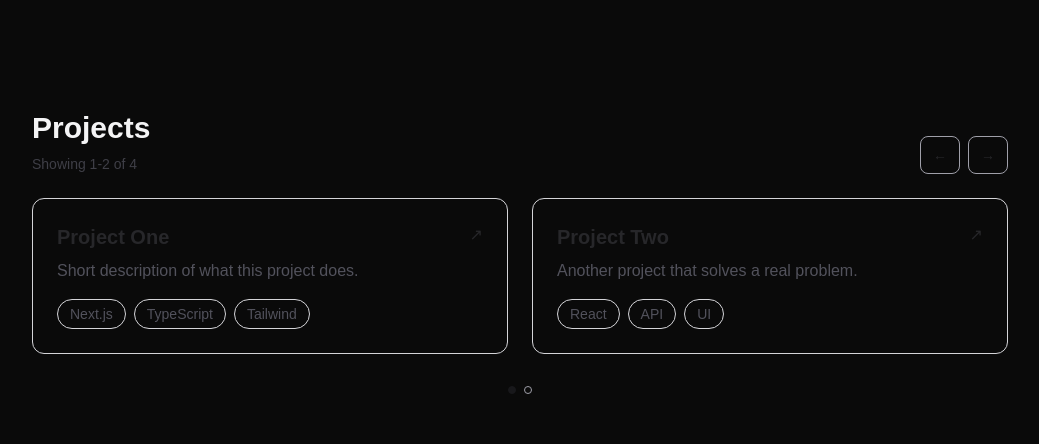
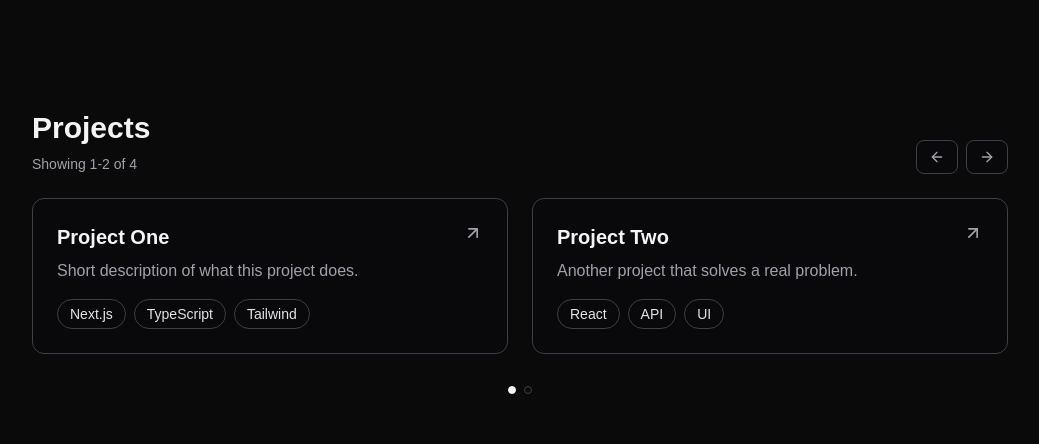
Before and after one commit to Coolguy4123/Portfolio, a Next.js app: page / in a window 1280 px wide. Shown: the part 1260-1704 px from the top of the page, without its empty margins (120-1159 px from the left). Built offline with nearby package versions, Linux system fonts and the light colour scheme.

Commit message:
Fixed project section theme colors

```diff
--- a/app/components/ProjectSection.tsx
+++ b/app/components/ProjectSection.tsx
@@ -1,6 +1,7 @@
 "use client";
 
 import { useMemo, useState } from "react";
+import { ArrowLeft, ArrowRight, ArrowUpRight } from "lucide-react";
 
 type Project = {
   title: string;
@@ -23,16 +24,23 @@ export default function ProjectSection({ projects }: { projects: Project[] }) {
   const prev = () => setPage((p) => (p - 1 + totalPages) % totalPages);
   const next = () => setPage((p) => (p + 1) % totalPages);
 
+  // Theme for light/dark theme
+  const card = "bg-[rgb(var(--card))] border-[rgb(var(--border))]";
+  const heading = "text-[rgb(var(--fg))]";
+  const muted = "text-[rgb(var(--muted))]";
+  const chip = "border-[rgb(var(--border))] text-[rgb(var(--chip))]";
+  const ringHover = "hover:border-[rgb(var(--fg))]/30";
+
   return (
     <section id="projects" className="scroll-mt-24 space-y-6">
       {/* Header */}
       <div className="flex items-end justify-between gap-4">
         <div className="space-y-2">
-          <h2 className="text-3xl font-bold">Projects</h2>
+          <h2 className={`text-3xl font-bold ${heading}`}>Projects</h2>
 
-          <p className="text-sm text-zinc-700 dark:text-zinc-400">
-            Showing {page * pageSize + 1}-{Math.min((page + 1) * pageSize, projects.length)} of{" "}
-            {projects.length}
+          <p className={`text-sm ${muted}`}>
+            Showing {projects.length === 0 ? 0 : page * pageSize + 1}-
+            {Math.min((page + 1) * pageSize, projects.length)} of {projects.length}
           </p>
         </div>
 
@@ -42,73 +50,47 @@ export default function ProjectSection({ projects }: { projects: Project[] }) {
             type="button"
             onClick={prev}
             aria-label="Previous projects"
-            className="
-              rounded-lg border px-3 py-2 text-sm transition
-              border-zinc-400 text-zinc-800 hover:border-zinc-500
-              dark:border-zinc-700 dark:text-zinc-400 dark:hover:text-zinc-100 dark:hover:border-zinc-500
-            "
+            className={`rounded-lg border px-3 py-2 text-sm transition ${card} ${muted} ${ringHover}`}
           >
-            ←
+            <ArrowLeft className="h-4 w-4" />
           </button>
 
           <button
             type="button"
             onClick={next}
             aria-label="Next projects"
-            className="
-              rounded-lg border px-3 py-2 text-sm transition
-              border-zinc-400 text-zinc-800 hover:border-zinc-500
-              dark:border-zinc-700 dark:text-zinc-400 dark:hover:text-zinc-100 dark:hover:border-zinc-500
-            "
+            className={`rounded-lg border px-3 py-2 text-sm transition ${card} ${muted} ${ringHover}`}
           >
-            →
+            <ArrowRight className="h-4 w-4" />
           </button>
         </div>
       </div>
 
-      {/* Projects card */}
-      <div className="grid md:grid-cols-2 gap-6">
+      {/* Projects cards */}
+      <div className="grid gap-6 md:grid-cols-2">
         {visible.map((p) => (
           <a
             key={p.title}
             href={p.link}
             target="_blank"
             rel="noreferrer"
-            className="
-              group rounded-xl border p-6 transition
-              border-zinc-300 hover:border-zinc-400
-              dark:border-zinc-700 dark:hover:border-zinc-500
-            "
+            className={`group rounded-xl border p-6 transition ${card} ${ringHover}`}
           >
-            <div className="flex items-start justify-between">
-              <h3 className="text-xl font-semibold text-zinc-800 dark:text-zinc-400">
-                {p.title}
-              </h3>
+            <div className="flex items-start justify-between gap-3">
+              <h3 className={`text-xl font-semibold ${heading}`}>{p.title}</h3>
 
-              <span
-                className="
-                  text-zinc-800 dark:text-zinc-300
-                  group-hover:text-zinc-900 dark:group-hover:text-zinc-200
-                  transition
-                "
-              >
-                ↗
-              </span>
+              <ArrowUpRight
+                className={`h-5 w-5 ${muted} transition group-hover:text-[rgb(var(--fg))]`}
+              />
             </div>
 
-            <p className="mt-2 text-zinc-600 dark:text-zinc-400">
-              {p.description}
-            </p>
+            <p className={`mt-2 ${muted}`}>{p.description}</p>
 
-            <div className="flex flex-wrap gap-2 mt-4">
+            <div className="mt-4 flex flex-wrap gap-2">
               {p.tech.map((t) => (
                 <span
                   key={t}
-                  className="
-                    text-sm rounded-full px-3 py-1 border
-                    border-zinc-300 text-zinc-600
-                    dark:border-zinc-700 dark:text-zinc-400
-                  "
+                  className={`text-sm rounded-full px-3 py-1 border ${chip}`}
                 >
                   {t}
                 </span>
@@ -118,9 +100,11 @@ export default function ProjectSection({ projects }: { projects: Project[] }) {
         ))}
       </div>
 
-      {/* Page dors for index */}
+      {/* Page dots */}
       <div className="flex justify-center gap-2 pt-2">
-        {Array.from({ length: totalPages }).map((_, i) => (
+        {Array.from({ length: totalPages }).map((_, i) => {
+          const isActive = i === page;
+          return (
             <button
               key={i}
               type="button"
@@ -128,12 +112,13 @@ export default function ProjectSection({ projects }: { projects: Project[] }) {
               aria-label={`Go to page ${i + 1}`}
               className={[
                 "h-2 w-2 rounded-full border transition",
-              i === page
-                ? "bg-zinc-900 border-zinc-900 dark:bg-zinc-200 dark:border-zinc-200"
-                : "bg-transparent border-zinc-400 hover:border-zinc-500 dark:border-zinc-700 dark:hover:border-zinc-500",
+                isActive
+                  ? "bg-[rgb(var(--fg))] border-[rgb(var(--fg))]"
+                  : "bg-transparent border-[rgb(var(--border))] hover:border-[rgb(var(--fg))]/30",
               ].join(" ")}
             />
-        ))}
+          );
+        })}
       </div>
     </section>
   );
```
Lines whose indentation alone changed are shown as unchanged.
